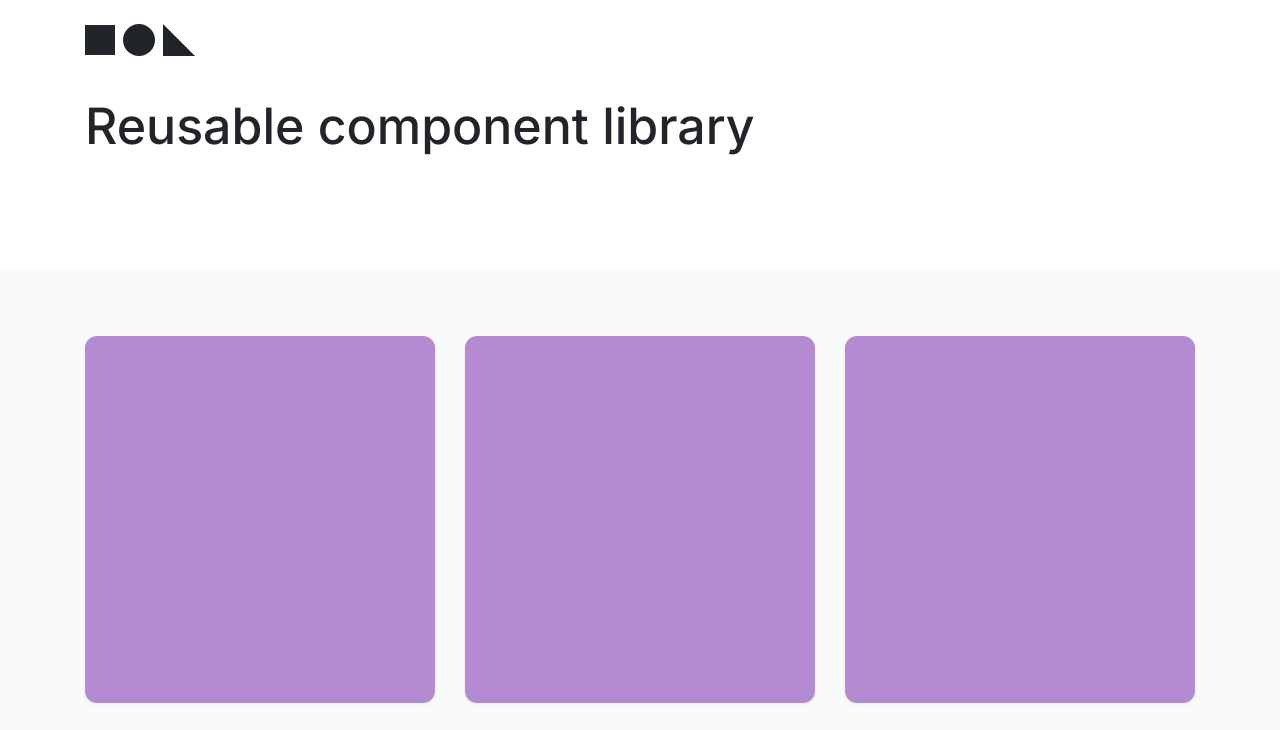
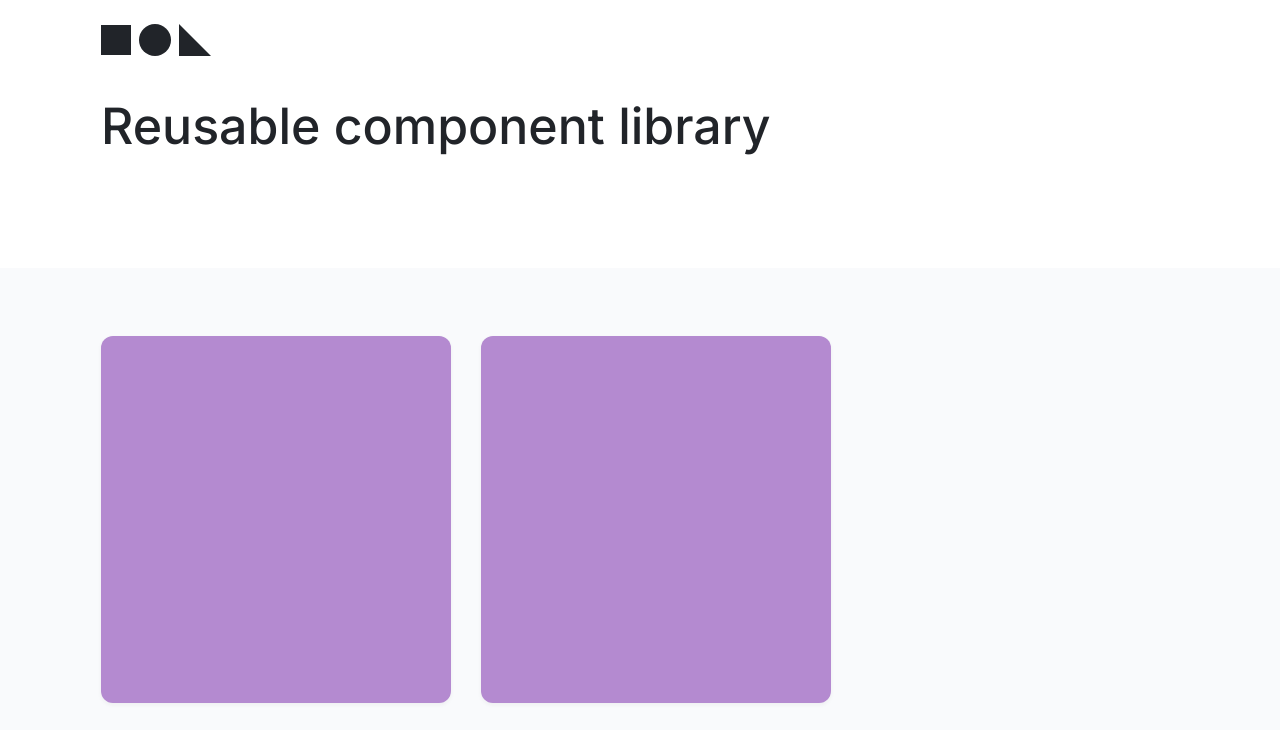
Before and after one commit to js-tasks-ru/htmlcss-20250313_zubr, a website: page index.html in a window 1280 px wide. Shown: the top 730 px of the page. Drawn offline with Linux system fonts and the light colour scheme.

Commit message:
Remove "sm" container width

```diff
--- a/assets/css/index.css
+++ b/assets/css/index.css
@@ -29,7 +29,6 @@
     --primary: var(--blue-1);
     --secondary: var(--purple);
 
-    --container-width-sm: 344px;
     --container-width-lg: 1110px;
 }
 
--- a/components/container/container.css
+++ b/components/container/container.css
@@ -1,5 +1,5 @@
 .container {
-    max-width: var(--container-width-sm);
+    padding: 0 16px;
     margin: 0 auto;
 }
 
--- a/components/header/header.css
+++ b/components/header/header.css
@@ -16,6 +16,7 @@
     font-size: 28px;
     line-height: 38px;
     color: var(--black);
+    text-align: center;
 }
 
 @media screen and (min-width: 768px) {
@@ -31,5 +32,6 @@
         font-weight: 500;
         font-size: 50px;
         line-height: 64px;
+        text-align: left;
     }
 }
```
